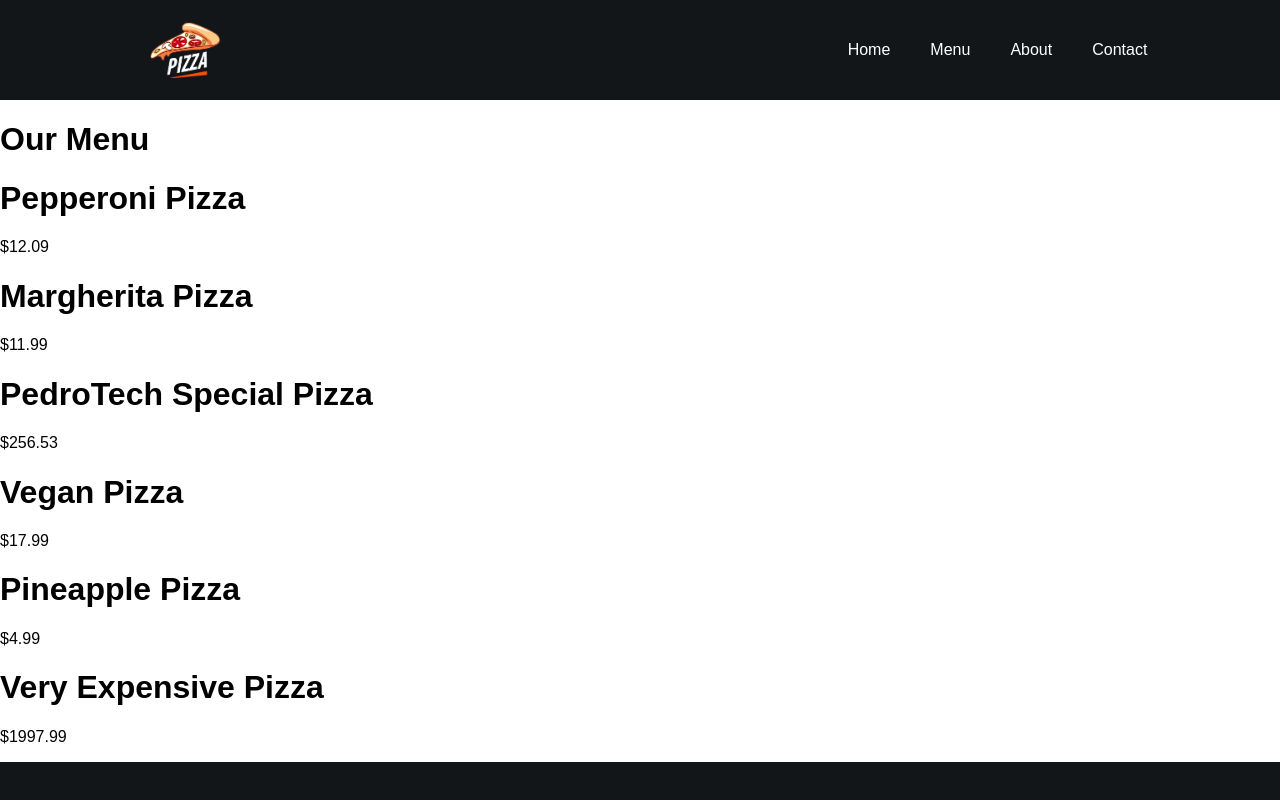
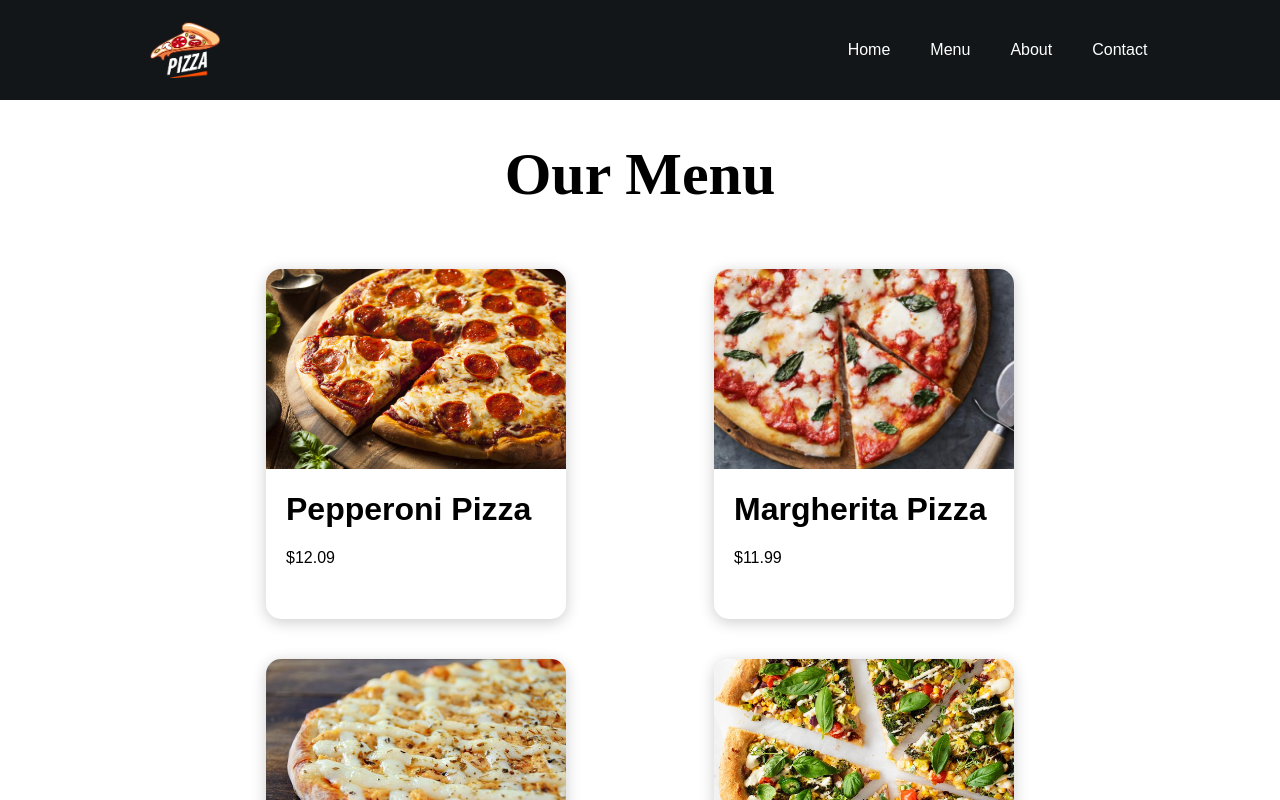
Before and after one commit to NidhiShettigar/Pizza-website, a React (Create React App) app: page /menu in a window 1280 px wide. Shown: the top 800 px of the page. Built offline with nearby package versions, Linux system fonts and the light colour scheme.

Commit message:
Menu page done

```diff
--- a/src/pages/Menu.js
+++ b/src/pages/Menu.js
@@ -1,6 +1,7 @@
 import React from 'react'
 import {MenuList} from '../Helpers/MenuList'
 import MenuItem from '../components/MenuItem'
+import "../styles/Menu.css"
 
 function Menu() {
     return (
--- /dev/null
+++ b/src/styles/Menu.css
@@ -0,0 +1,62 @@
+.menu {
+    width: 100%;
+    height: auto;
+    display: flex;
+    justify-content: center;
+    align-items: center;
+    flex-direction: column;
+  }
+  .menu .menuTitle {
+    font-family: cursive;
+    font-size: 60px;
+  }
+
+  .menuList {
+    width: 70vw;
+    height: auto;
+    display: grid;
+    grid-template-columns: 1fr 1fr 1fr;
+    place-items: center;
+  }
+
+  /* MENU ITEM STYLING */
+
+  .menuItem {
+    border-radius: 15px;
+    width: 300px;
+    height: 350px;
+    margin: 20px;
+    box-shadow: 0px 3px 15px rgba(0, 0, 0, 0.2);
+  }
+  .menuItem:hover {
+    box-shadow: 0px 3px 15px rgba(0, 0, 0, 0.5);
+    transition: 0.3s ease-in;
+    cursor: pointer;
+  }
+
+  .menuItem div {
+    border-top-left-radius: 15px;
+    border-top-right-radius: 15px;
+    width: 100%;
+    height: 200px;
+    background-position: center;
+    background-repeat: no-repeat;
+    background-size: cover;
+  }
+
+  .menuItem h1,
+  .menuItem p {
+    margin-left: 20px;
+  }
+
+  @media only screen and (max-width: 1300px) {
+    .menuList {
+      grid-template-columns: 1fr 1fr;
+    }
+  }
+
+  @media only screen and (max-width: 800px) {
+    .menuList {
+      grid-template-columns: 1fr;
+    }
+  }
```
